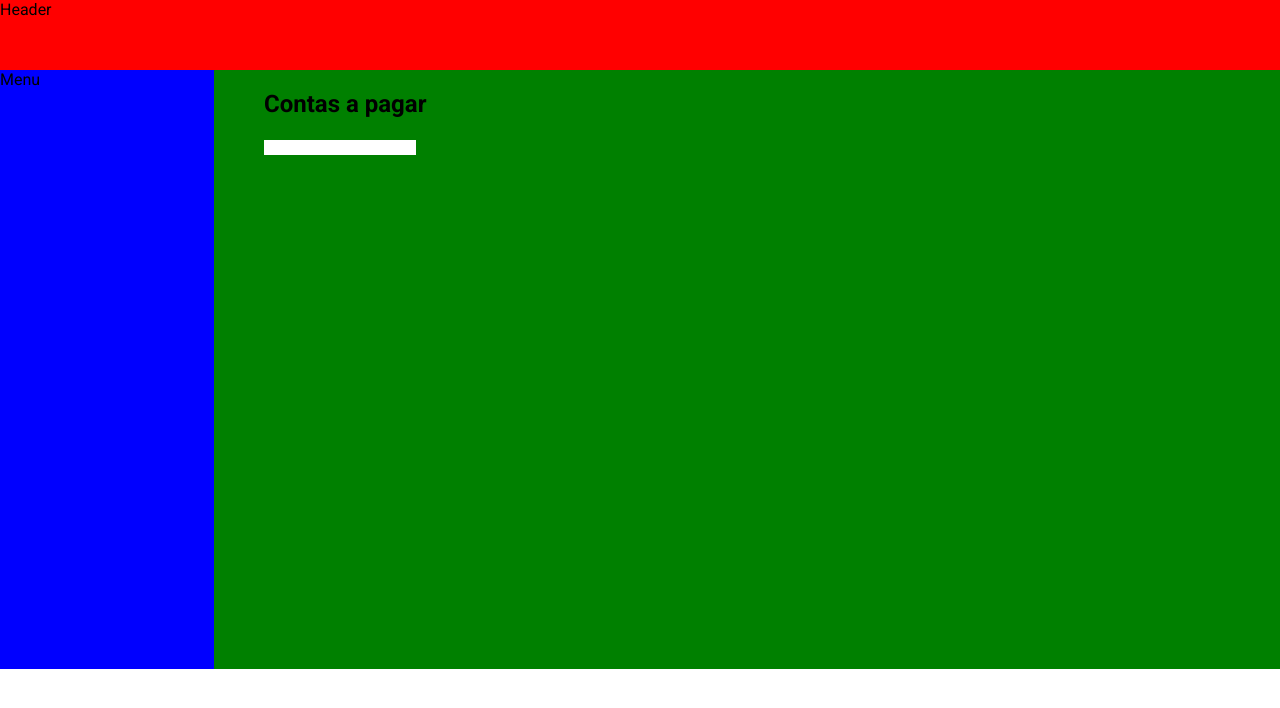
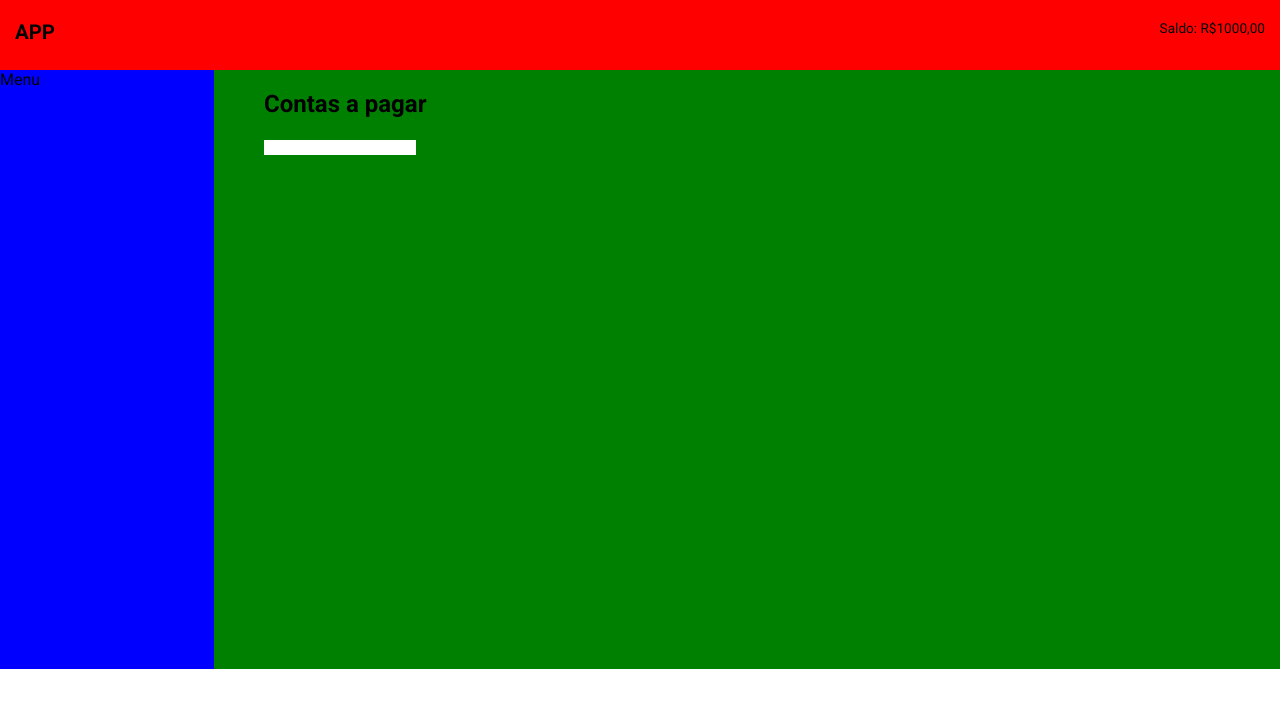
Before and after one commit to jeanmbm/projeto-contas-a-pagar, a React (Create React App) app: page /conta in a window 1280 px wide. Shown: the top 708 px of the page. Built offline with nearby package versions, Linux system fonts and the light colour scheme.

Commit message:
começando a tela principal

```diff
--- a/src/App.css
+++ b/src/App.css
@@ -209,7 +209,7 @@ main {
 .container-grid {
   display: grid;
   grid-template-columns: 214px 215px auto;
-  grid-template-rows: 70px 300px 299px;
+  grid-template-rows: 70px 300px auto;
   gap: 0px 0px;
   grid-template-areas:
     'Header Header Header'
--- a/src/Componentes/Conta.js
+++ b/src/Componentes/Conta.js
@@ -1,12 +1,15 @@
 import React from 'react'
 import Conta2 from './Conta2'
+import Header from './Header'
 import './Style.css'
 
 class Conteudo extends React.Component {
   render() {
     return (
       <div className="container-grid">
-        <div className="Header">Header</div>
+        <div className="Header">
+          <Header />
+        </div>
         <div className="Menu">Menu</div>
         <div className="Content">
           <Conta2 />
--- /dev/null
+++ b/src/Componentes/Header.js
@@ -0,0 +1,16 @@
+import React from 'react'
+import Saldo from './Saldo'
+import './Style.css'
+
+class Header extends React.Component {
+  render() {
+    return (
+      <div className="cadastro">
+        <h2>APP</h2>
+        <Saldo />
+      </div>
+    )
+  }
+}
+
+export default Header
--- a/src/Componentes/Login.js
+++ b/src/Componentes/Login.js
@@ -11,8 +11,8 @@ class Login extends React.Component {
     this.state = {
       usernameLogin: '',
       passwordLogin: '',
-      usernameCadastro: '',
-      passwordCadastro: '',
+      usernameCadastro: '123',
+      passwordCadastro: '123',
       isLoggedin: false
     }
   }
@@ -48,9 +48,9 @@ class Login extends React.Component {
   efetuarCadastro = (username, password, e) => {
     this.setState({
       usernameCadastro: username,
-      passwordCadastro: password,
-      mostrarCadastro: false
+      passwordCadastro: password
     })
+
     e.preventDefault()
 
     const cadastro = document.getElementById('cadastro')
@@ -70,13 +70,12 @@ class Login extends React.Component {
       this.state.passwordLogin === this.state.passwordCadastro
     ) {
       this.setState({ isLoggedin: true })
-      alert(this.state.isLoggedin)
     } else {
       const userNotEnter = document.getElementById('userNotEnter')
       userNotEnter.classList.remove('hidden')
       userNotEnter.classList.add('show')
-      alert(this.state.isLoggedin)
     }
+    alert(this.state.isLoggedin)
   }
 
   render() {
--- /dev/null
+++ b/src/Componentes/Saldo.js
@@ -0,0 +1,9 @@
+import React from 'react'
+
+class Saldo extends React.Component {
+  render() {
+    return <div>Saldo: R$1000,00</div>
+  }
+}
+
+export default Saldo
--- a/src/Componentes/Style.css
+++ b/src/Componentes/Style.css
@@ -192,3 +192,7 @@ main {
   background-color: green;
   padding: 20px 50px;
 }
+
+.back {
+  background-color: aqua;
+}
```
